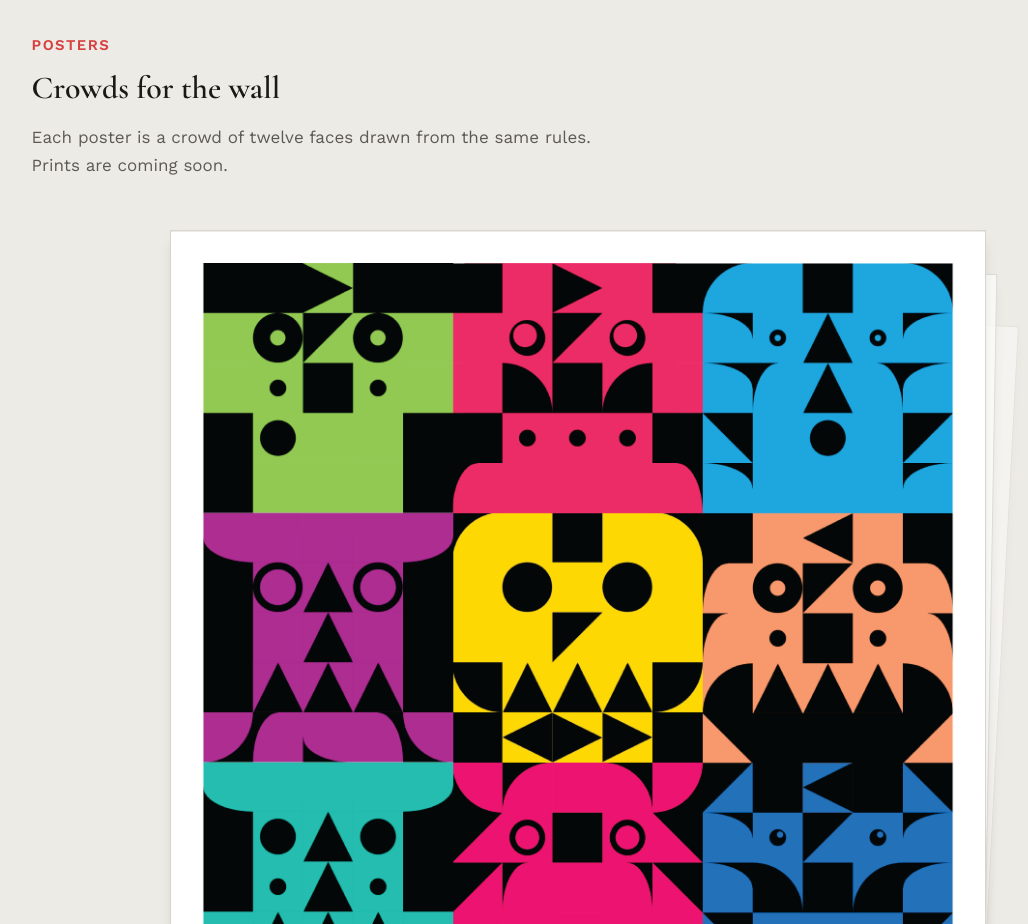
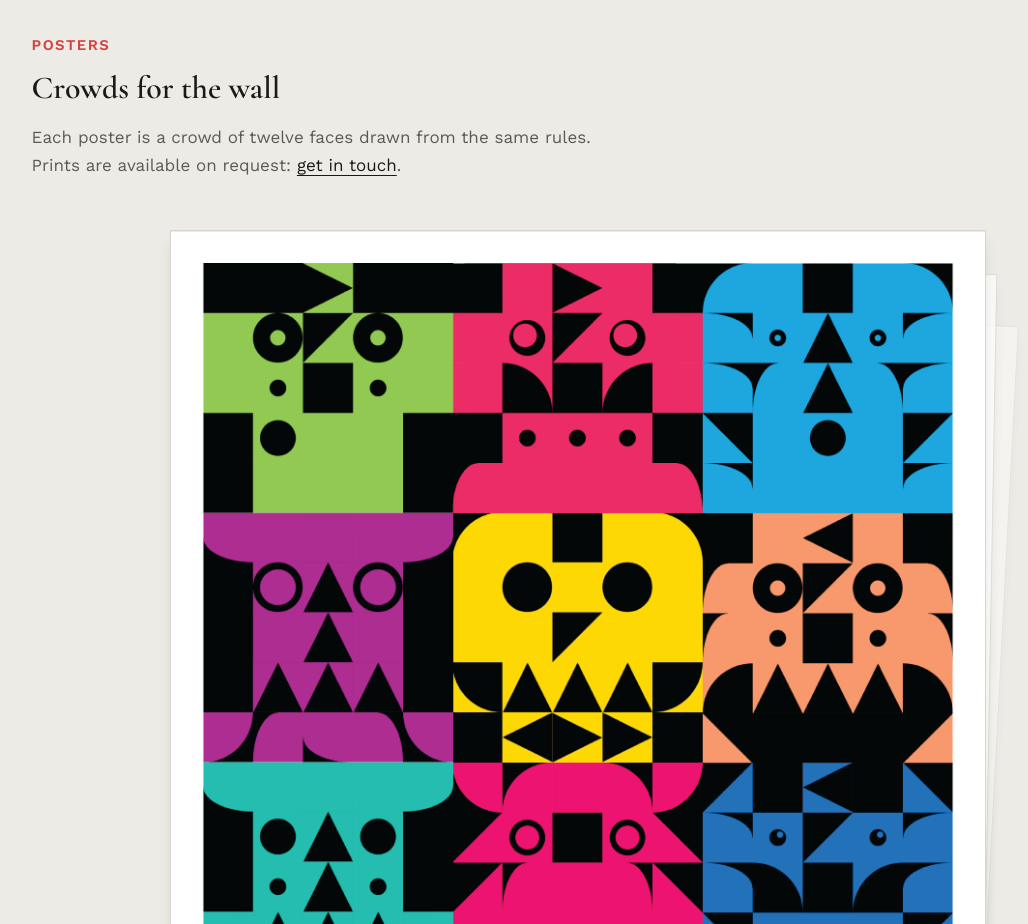
Before and after one commit to AxelGarland/AxelGarland, a Next.js app: page /work/kindred in a window 1280 px wide. Shown: the part 6820-7744 px from the top of the page, without its empty margins (62-1090 px from the left). Built offline with nearby package versions, Linux system fonts and the light colour scheme.

Commit message:
Kindred: prints available on request, with a contact link
Co-Authored-By: Claude Sonnet 5 <noreply@anthropic.com>

```diff
--- a/app/work/kindred/page.tsx
+++ b/app/work/kindred/page.tsx
@@ -208,8 +208,15 @@ export default function KindredPage() {
               Crowds for the wall
             </h2>
             <p className="mb-10 max-w-[56ch] text-base leading-relaxed text-ink-muted md:mb-12">
-              Each poster is a crowd of twelve faces drawn from the same rules. Prints are coming
-              soon.
+              Each poster is a crowd of twelve faces drawn from the same rules. Prints are
+              available on request:{" "}
+              <Link
+                href="/contact"
+                className="text-ink underline underline-offset-4 transition-colors duration-300 hover:text-accent"
+              >
+                get in touch
+              </Link>
+              .
             </p>
             <SlideStackGallery images={POSTERS} aspect="aspect-[842/1191]" />
           </div>
```
Also changed, not shown: 1 other file (tests, documents, lock files or other folders).
